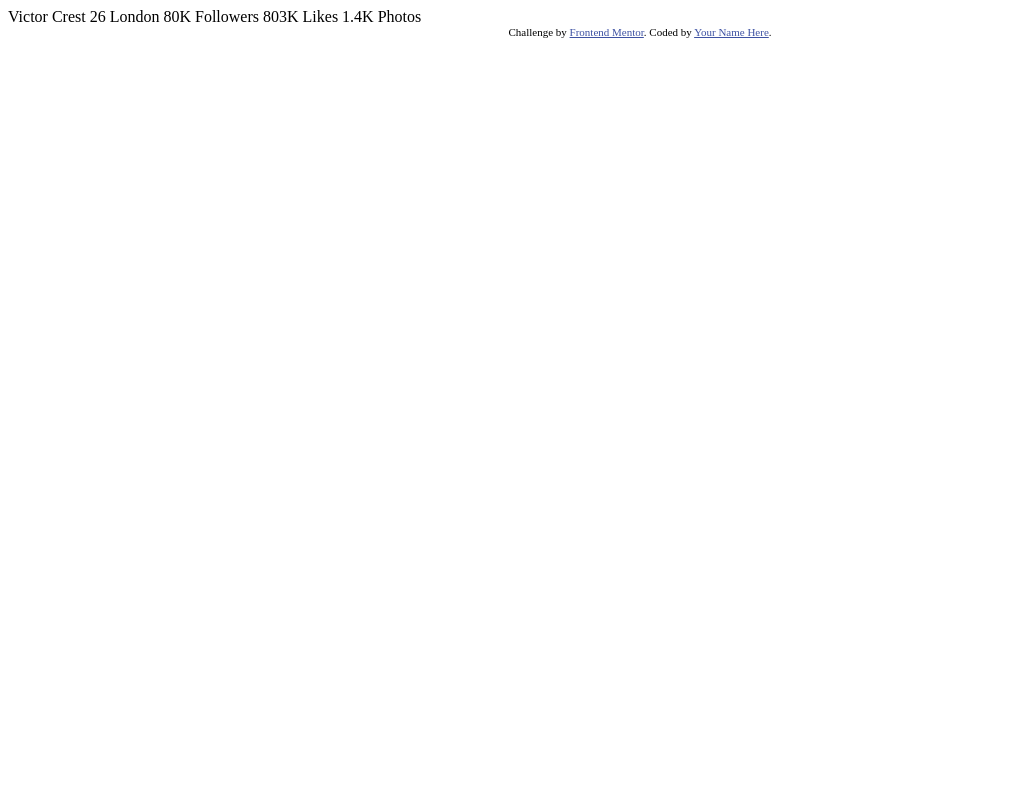
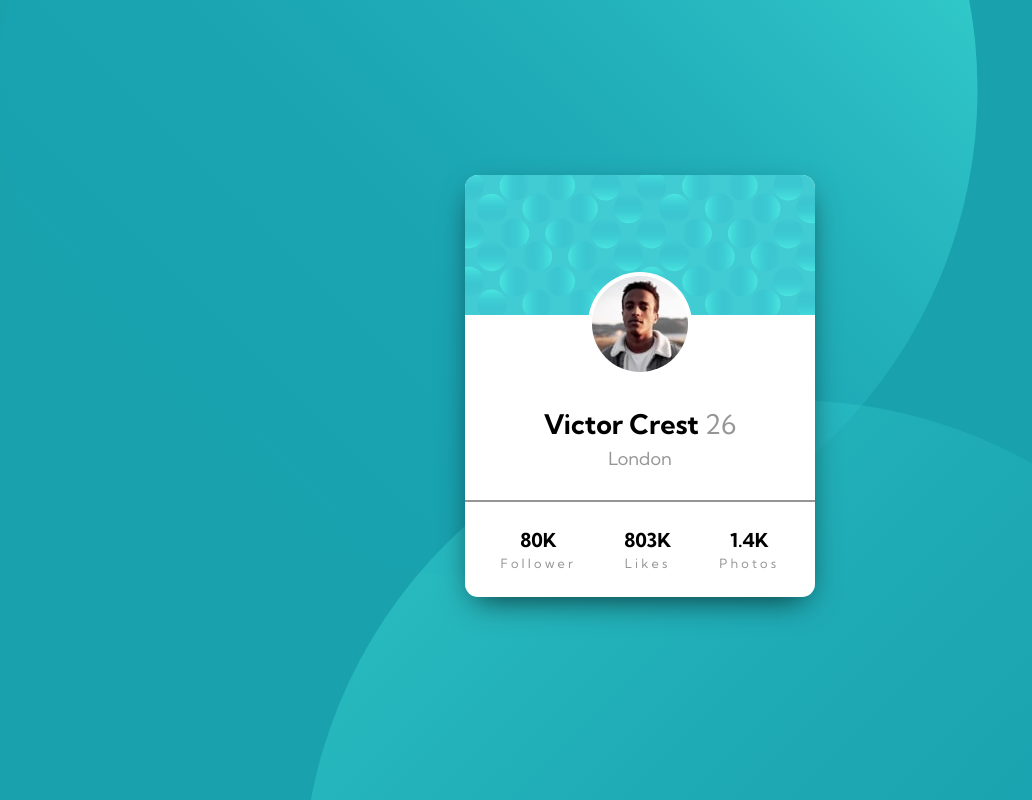
Before and after one commit to mansur1989/frontend-mentor, a plain HTML site: page profile-card-component-main/index.html in a window 1280 px wide. Shown: the whole page, without its empty margins (0-1032 px from the left). Drawn offline with Linux system fonts and the light colour scheme.

Commit message:
profile card

```diff
--- a/profile-card-component-main/index.html
+++ b/profile-card-component-main/index.html
@@ -1,35 +1,54 @@
 <!DOCTYPE html>
 <html lang="en">
   <head>
-  <meta charset="UTF-8">
-  <meta name="viewport" content="width=device-width, initial-scale=1.0"> <!-- displays site properly based on user's device -->
+    <meta charset="UTF-8" />
+    <meta name="viewport" content="width=device-width, initial-scale=1.0" />
+    <!-- displays site properly based on user's device -->
 
-  <link rel="icon" type="image/png" sizes="32x32" href="./images/favicon-32x32.png">
+    <link
+      rel="icon"
+      type="image/png"
+      sizes="32x32"
+      href="./images/favicon-32x32.png"
+    />
 
     <title>Frontend Mentor | Profile card component</title>
-
+    <link rel="stylesheet" href="style.css" />
     <!-- Feel free to remove these styles or customise in your own stylesheet 👍 -->
-  <style>
-    .attribution { font-size: 11px; text-align: center; }
-    .attribution a { color: hsl(228, 45%, 44%); }
-  </style>
   </head>
   <body>
-  Victor Crest
-  26
-  London
-
-  80K
-  Followers
-
-  803K
-  Likes
-
-  1.4K
-  Photos
-  <div class="attribution">
-    Challenge by <a href="https://www.frontendmentor.io?ref=challenge" target="_blank">Frontend Mentor</a>.
-    Coded by <a href="#">Your Name Here</a>.
+    <div class="card">
+      <div class="container">
+        <div class="header">
+          <img
+            src="/profile-card-component-main/images/bg-pattern-card.svg"
+            alt=""
+          />
+        </div>
+        <div class="profile">
+          <img
+            src="/profile-card-component-main/images/image-victor.jpg"
+            alt="Victor"
+          />
+          <h2>Victor Crest <span class="age">26</span></h2>
+          <p>London</p>
+          <hr />
+          <div class="stats">
+            <div class="stat">
+              <h2>80K</h2>
+              <p>Follower</p>
+            </div>
+            <div class="stat">
+              <h2>803K</h2>
+              <p>Likes</p>
+            </div>
+            <div class="stat">
+              <h2>1.4K</h2>
+              <p>Photos</p>
+            </div>
+          </div>
+        </div>
+      </div>
     </div>
   </body>
 </html>
--- /dev/null
+++ b/profile-card-component-main/style.css
@@ -0,0 +1,79 @@
+@import url("https://fonts.googleapis.com/css2?family=Kumbh+Sans:wght@400;700&display=swap");
+
+* {
+  font-family: "Kumbh Sans", sans-serif;
+  box-sizing: border-box;
+  margin: 0;
+  padding: 0;
+}
+body {
+  font-size: 18px;
+  font-weight: 400;
+  background-color: hsl(185, 75%, 39%);
+  background-image: url(/profile-card-component-main/images/bg-pattern-top.svg),
+    url(/profile-card-component-main/images/bg-pattern-bottom.svg);
+  background-position-y: -50vh, 50vh;
+  background-position-x: left, right;
+  background-repeat: no-repeat;
+}
+hr {
+  width: 100%;
+  border: 1px hsl(0, 0%, 59%) solid;
+}
+.card {
+  margin-top: 175px;
+  display: flex;
+  justify-content: center;
+}
+.container {
+  max-width: 350px;
+  border-radius: 13px;
+  background-color: white;
+  -webkit-box-shadow: 0px 11px 32px -10px rgba(0, 0, 0, 0.75);
+  -moz-box-shadow: 0px 11px 32px -10px rgba(0, 0, 0, 0.75);
+  box-shadow: 0px 11px 32px -10px rgba(0, 0, 0, 0.75);
+}
+
+.header img {
+  border-top-left-radius: 13px;
+  border-top-right-radius: 13px;
+}
+.profile {
+  margin-top: -48px;
+  display: flex;
+  flex-direction: column;
+  align-items: center;
+  line-height: 1.5;
+}
+.profile > img {
+  margin-bottom: 28px;
+  border-radius: 50%;
+  background-color: white;
+  padding: 4px;
+}
+.profile > p {
+  color: hsl(0, 0%, 59%);
+  margin-bottom: 28px;
+}
+.age {
+  color: hsl(0, 0%, 59%);
+  font-weight: 400;
+}
+.stats {
+  display: flex;
+  justify-content: space-between;
+}
+.stat {
+  margin: 24px;
+  display: flex;
+  flex-direction: column;
+  align-items: center;
+}
+.stat p {
+  color: hsl(0, 0%, 59%);
+  font-size: 0.8rem;
+  letter-spacing: 0.2rem;
+}
+.stat h2 {
+  font-size: 1.2rem;
+}
```
Also changed, not shown: stats-preview-card-component-main/index.html (+2 -2 lines). Lines whose indentation alone changed are shown as unchanged.
